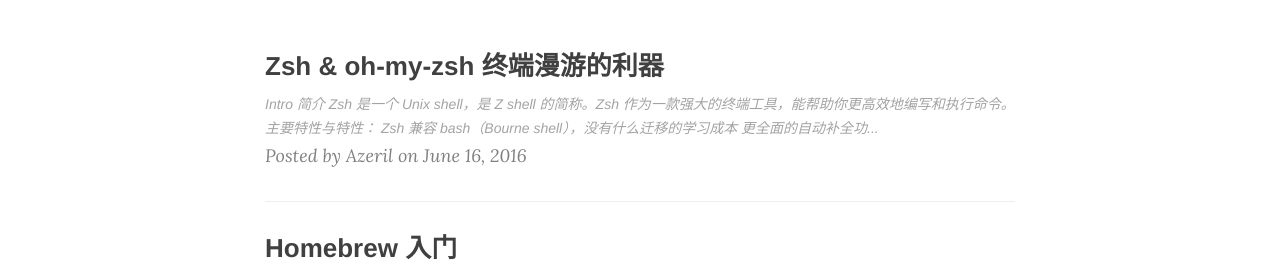
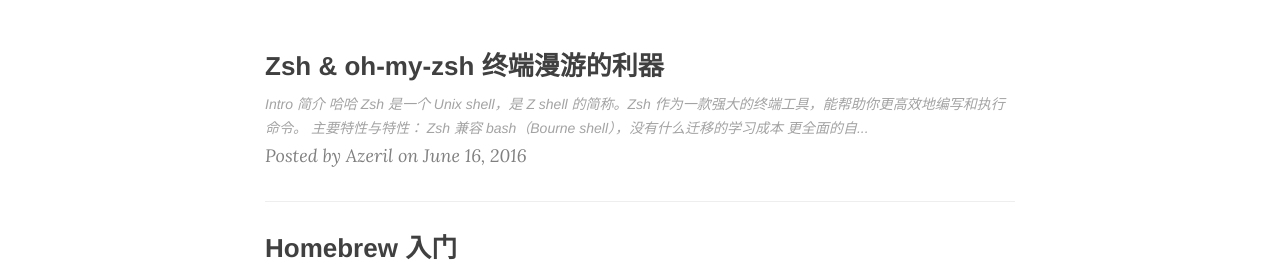
Before and after one commit to liugangios/liugangios.github.io, a Jekyll site: the page built from index.html, in a window 1280 px wide. Shown: the part 428-706 px from the top of the page. Built offline with Jekyll 4.4.1, drawn with Linux system fonts in a browser that asks for light colours; nearby versions of some CDN libraries; the list of posts is cut into pages by our own code.

Commit message:
Update Zsh & oh-my-zsh 终端漫游的利器

```diff
--- a/_posts/2016-06-16-Your-Zsh.md
+++ b/_posts/2016-06-16-Your-Zsh.md
@@ -1,13 +1,13 @@
 ---
 layout: post
 title: Zsh & oh-my-zsh 终端漫游的利器
-categories: [blog ]
-tags: [Mac, ]
+categories: blog
+tags: Mac
 description: 打造一个得心应手的终端工具
 ---
+## Intro 简介
 
-
-## Intro 简介
+## 哈哈
 
 <figure>
     <img src="http://dreamofbook.qiniudn.com/ZshLogoDisplay.png">
```
